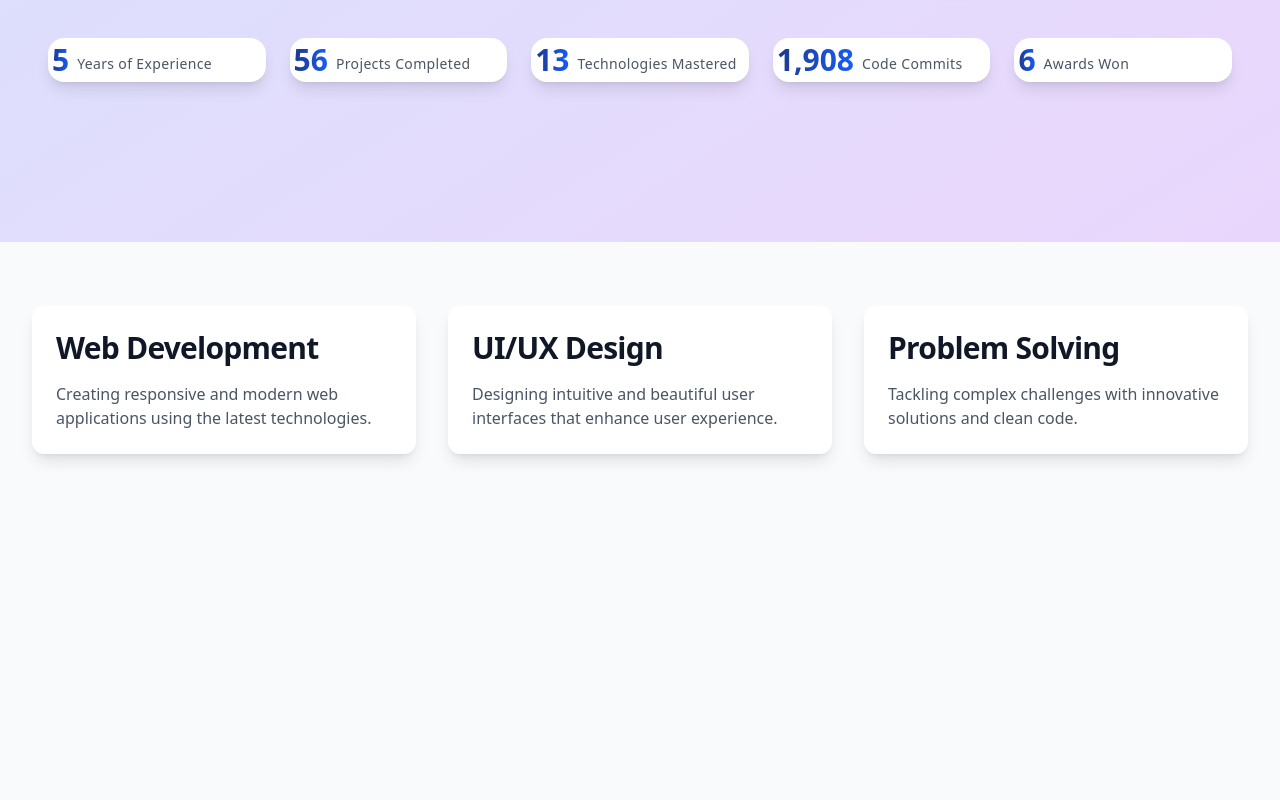
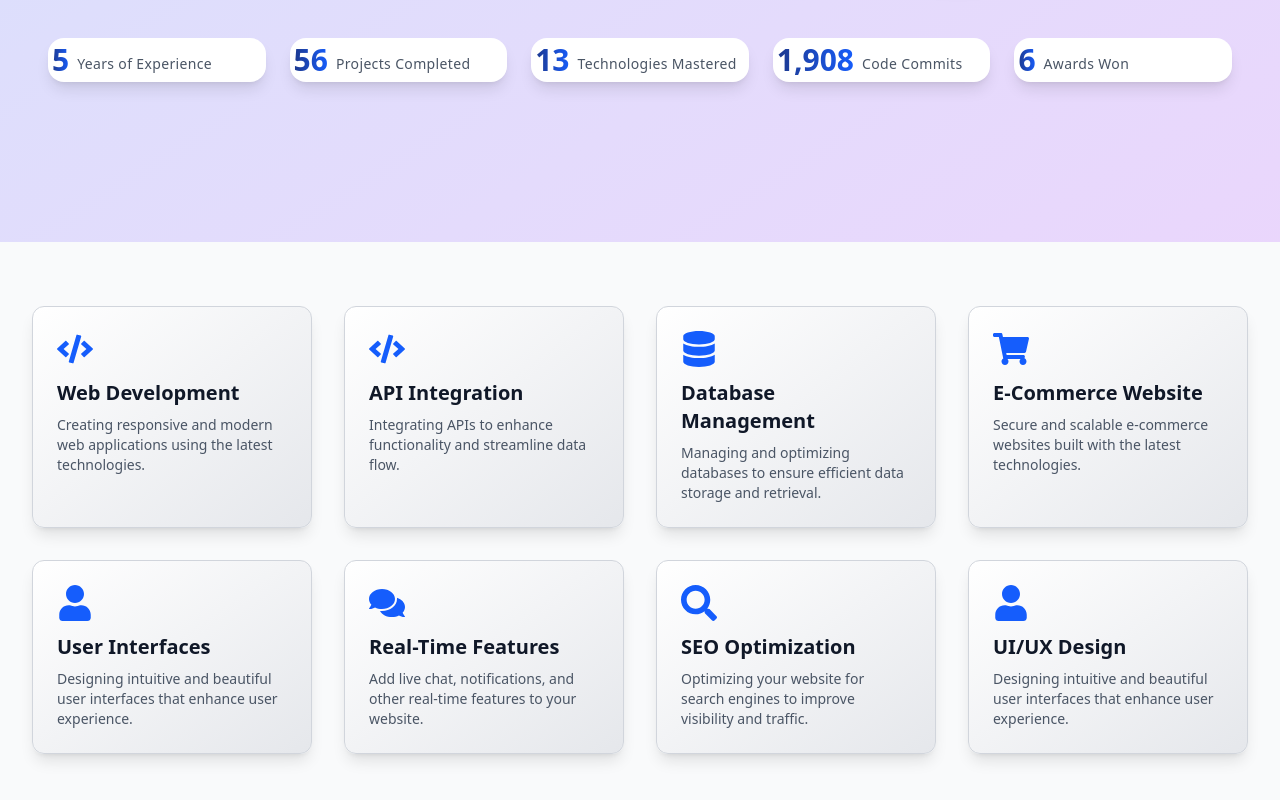
Before and after one commit to Emekapaul/portfolio, a Next.js app: page / in a window 1280 px wide. Shown: the part 558-1358 px from the top of the page. Before the commit the page ends 1076 px from the top, so only its background shows below. Built offline with nearby package versions, Linux system fonts and the light colour scheme; a web font is replaced by a local one.

Commit message:
Add services section to home page

```diff
--- a/app/components/Services.js
+++ b/app/components/Services.js
@@ -1,21 +1,73 @@
 import { motion } from "framer-motion";
+import {
+  FaCode,
+  FaUser,
+  FaShoppingCart,
+  FaDatabase,
+  FaComments,
+  FaSearch,
+} from "react-icons/fa";
+import Tilt from "react-parallax-tilt";
 
 // Constants
-const FEATURED_SECTIONS = [
+const servicesData = [
   {
+    id: 1,
     title: "Web Development",
     description:
       "Creating responsive and modern web applications using the latest technologies.",
+    icon: FaCode,
   },
   {
+    id: 2,
+    title: "API Integration",
+    description:
+      "Integrating APIs to enhance functionality and streamline data flow.",
+    icon: FaCode,
+  },
+  {
+    id: 3,
+    title: "Database Management",
+    description:
+      "Managing and optimizing databases to ensure efficient data storage and retrieval.",
+    icon: FaDatabase,
+  },
+  {
+    id: 4,
+    title: "E-Commerce Website",
+    description:
+      "Secure and scalable e-commerce websites built with the latest technologies.",
+    icon: FaShoppingCart,
+  },
+  {
+    id: 5,
+    title: "User Interfaces",
+    description:
+      "Designing intuitive and beautiful user interfaces that enhance user experience.",
+    icon: FaUser,
+  },
+
+  {
+    id: 6,
+    title: "Real-Time Features",
+    description:
+      "Add live chat, notifications, and other real-time features to your website.",
+    icon: FaComments,
+  },
+  {
+    id: 7,
+    title: "SEO Optimization",
+    description:
+      "Optimizing your website for search engines to improve visibility and traffic.",
+    icon: FaSearch,
+  },
+
+  {
+    id: 8,
     title: "UI/UX Design",
     description:
       "Designing intuitive and beautiful user interfaces that enhance user experience.",
-  },
-  {
-    title: "Problem Solving",
-    description:
-      "Tackling complex challenges with innovative solutions and clean code.",
+    icon: FaUser,
   },
 ];
 
@@ -28,18 +80,21 @@ const Services = () => {
           whileInView={{ opacity: 1, y: 0 }}
           transition={{ duration: 0.8 }}
           viewport={{ once: true }}
-          className="grid grid-cols-1 md:grid-cols-3 gap-8"
+          className="grid grid-cols-1 sm:grid-cols-2 lg:grid-cols-3 xl:grid-cols-4 gap-8"
         >
-          {FEATURED_SECTIONS.map((section) => (
-            <motion.div
-              key={section.title}
-              className="p-6 bg-white dark:bg-gray-800 rounded-xl shadow-lg hover:shadow-xl transition-shadow duration-300"
+          {servicesData.map((section) => (
+            <Tilt
+              key={section.id}
+              className="p-6 bg-gradient-to-br from-white to-gray-200 dark:from-gray-800 dark:to-gray-900 rounded-xl shadow-lg hover:shadow-xl transition-all duration-300 hover:scale-[1.02] border border-gray-300 dark:border-gray-700"
             >
-              <h3 className="heading-3 mb-4">{section.title}</h3>
-              <p className="text-gray-600 dark:text-gray-300">
+              <section.icon className="text-4xl mb-3 text-blue-600 dark:text-blue-400" />
+              <h3 className="text-xl font-bold mb-2 text-gray-900 dark:text-white">
+                {section.title}
+              </h3>
+              <p className="text-sm text-gray-600 dark:text-gray-300">
                 {section.description}
               </p>
-            </motion.div>
+            </Tilt>
           ))}
         </motion.div>
       </div>
```
